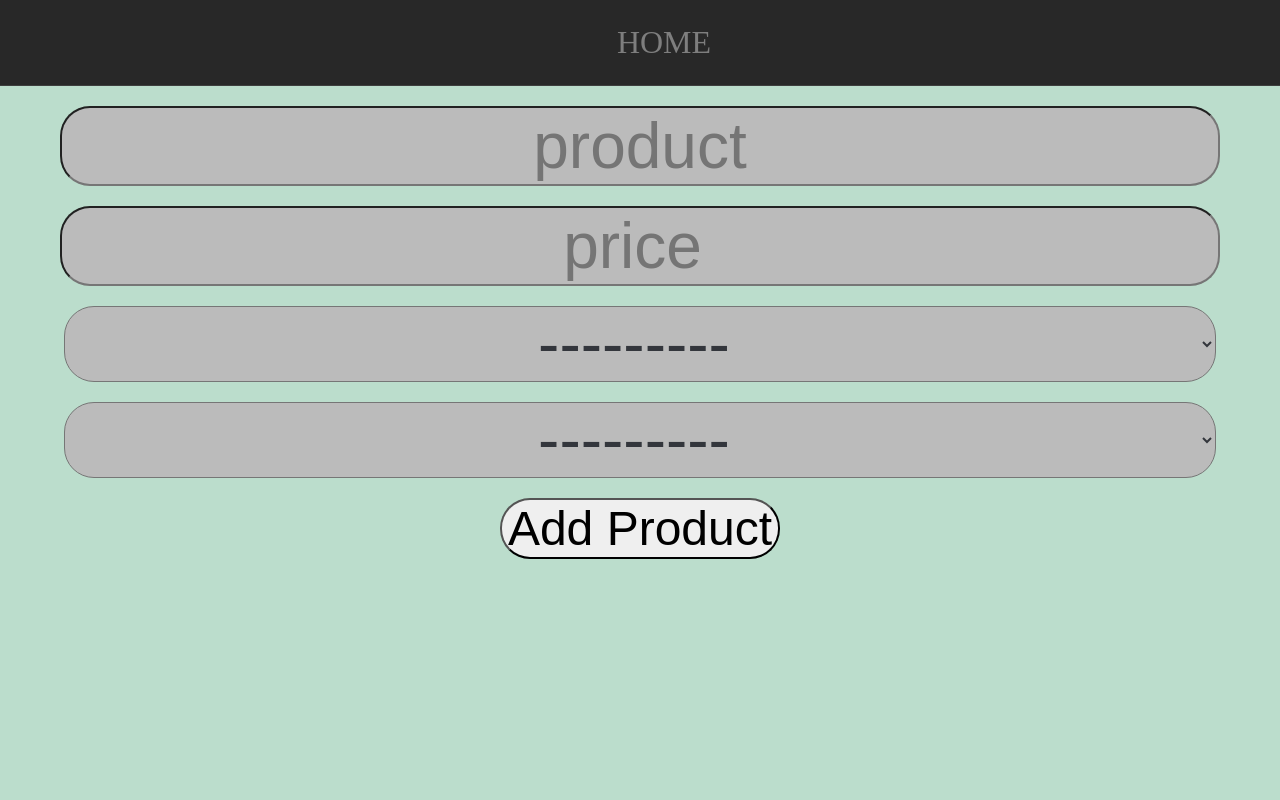
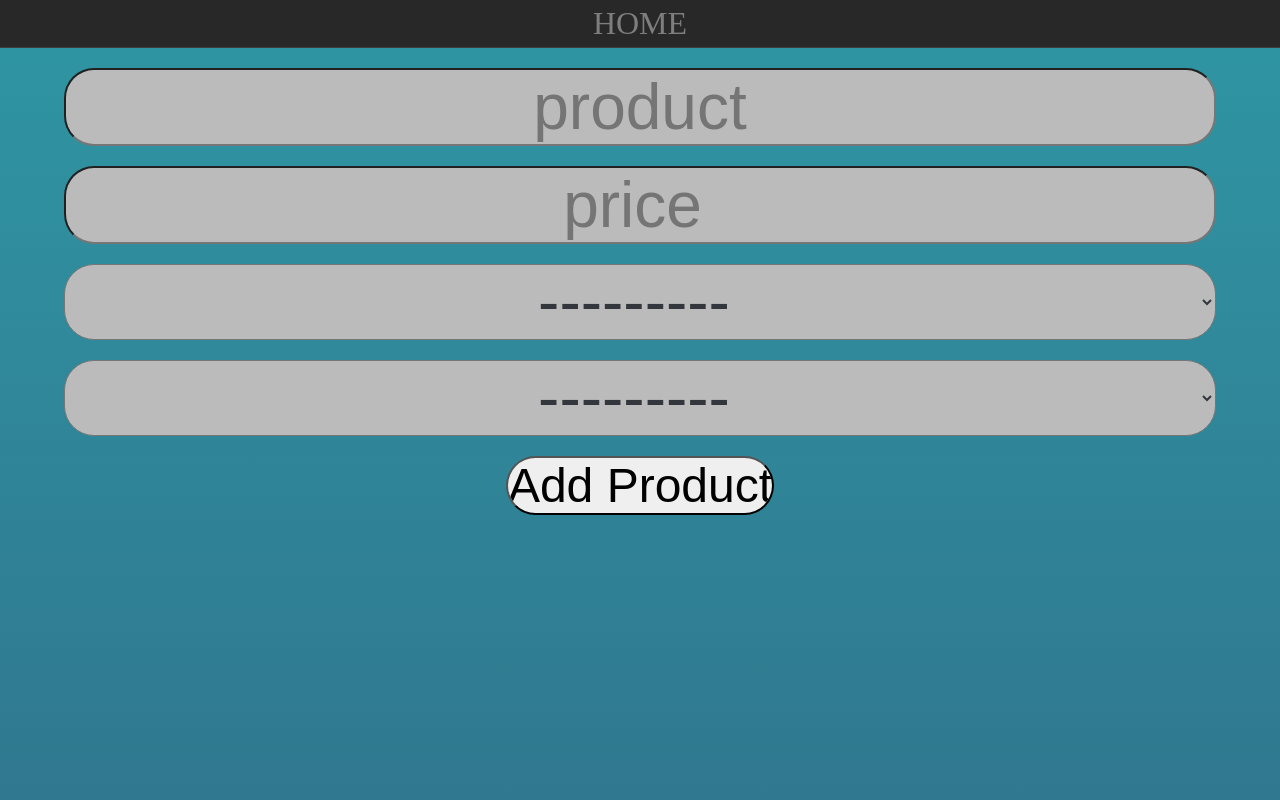
Before and after one commit to d-g-code/django_price_app, a Django app: page /add in a window 1280 px wide; the page is wider, and only the part inside the window is pictured. Run offline with Django 3.2, Linux system fonts and the light colour scheme; data that the repository does not hold is empty.

Commit message:
added old/new style.css

```diff
--- a/product_price/static/product_price/style.css
+++ b/product_price/static/product_price/style.css
@@ -1,8 +1,14 @@
+*{
+    margin: 0;
+    padding: 0;
+    box-sizing: border-box;
+}
 body {
     color: #33363C;
     margin: 0;
+    height: 100vh;
     padding: 0;
-    background: #bdc;
+    background: linear-gradient(rgb(47,150,163), rgb(48, 120, 143));
     font-size: 2em;
 }
 #id_username, #id_password, #id_password1, #id_password2, #id_product, #id_price, #id_product_kind, #id_product_store {
@@ -29,7 +35,7 @@ body {
 .nav a{
     width: 100%;
     display: block;
-    padding: 24px;
+    padding: 5px;
     border-bottom: 1px solid rgba( 255, 255, 255, 0.1 );
     background: #282828;
     text-transform: uppercase;
```
